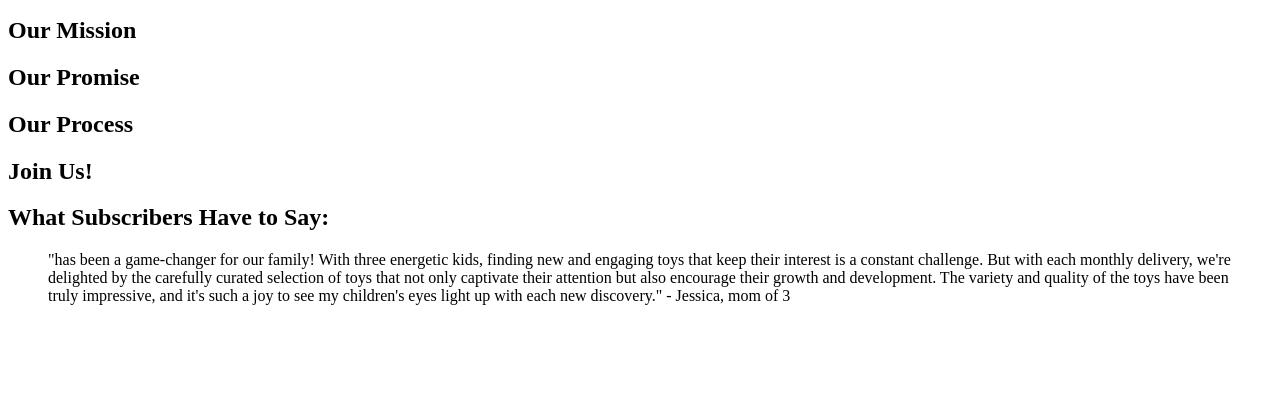
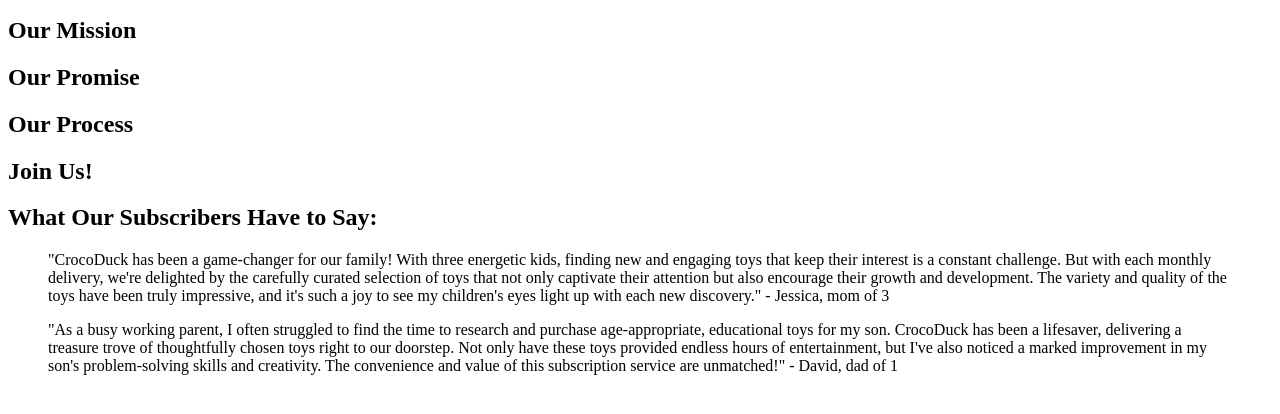
Before and after one commit to stinso65/css-frameworks, a plain HTML site: page index.html in a window 1280 px wide. Shown: the part 110-524 px from the top of the page. Drawn offline with Linux system fonts and the light colour scheme.

Commit message:
added another blockquote

```diff
--- a/index.html
+++ b/index.html
@@ -29,9 +29,12 @@
       <p>
 
       </p>
-    <h2>What Subscribers Have to Say:</h2>
+    <h2>What Our Subscribers Have to Say:</h2>
       <blockquote>
-        "has been a game-changer for our family! With three energetic kids, finding new and engaging toys that keep their interest is a constant challenge. But with each monthly delivery, we're delighted by the carefully curated selection of toys that not only captivate their attention but also encourage their growth and development. The variety and quality of the toys have been truly impressive, and it's such a joy to see my children's eyes light up with each new discovery." - Jessica, mom of 3
+        "CrocoDuck has been a game-changer for our family! With three energetic kids, finding new and engaging toys that keep their interest is a constant challenge. But with each monthly delivery, we're delighted by the carefully curated selection of toys that not only captivate their attention but also encourage their growth and development. The variety and quality of the toys have been truly impressive, and it's such a joy to see my children's eyes light up with each new discovery." - Jessica, mom of 3
+      </blockquote>
+      <blockquote>
+        "As a busy working parent, I often struggled to find the time to research and purchase age-appropriate, educational toys for my son. CrocoDuck has been a lifesaver, delivering a treasure trove of thoughtfully chosen toys right to our doorstep. Not only have these toys provided endless hours of entertainment, but I've also noticed a marked improvement in my son's problem-solving skills and creativity. The convenience and value of this subscription service are unmatched!" - David, dad of 1
       </blockquote>
     <script src="index.js"></script>
   </body>
```
